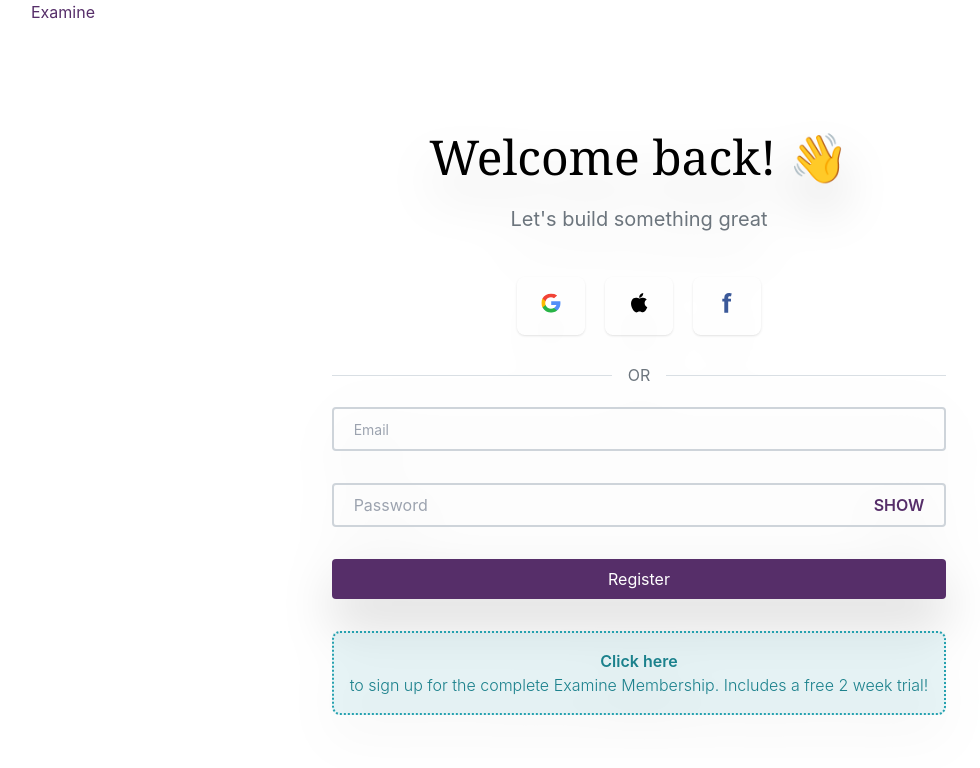
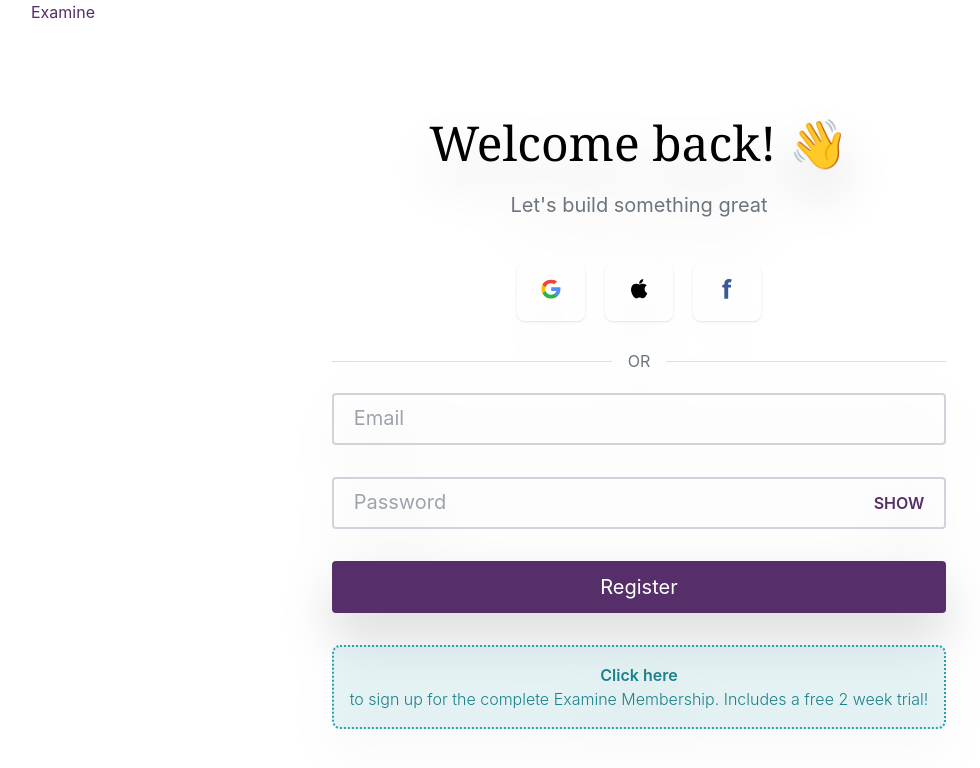
Before and after one commit to ejioguvictor/examine-task, a Next.js app: page /Login in a window 1280 px wide. Shown: the top 768 px of the page, without its empty margins (1-981 px from the left). Built offline with nearby package versions, Linux system fonts and the light colour scheme.

Commit message:
updated the login component

```diff
--- a/pages/Login/index.tsx
+++ b/pages/Login/index.tsx
@@ -28,26 +28,26 @@
 
           <form action="">
             <div className="w-full grid gap-8">
-              <div className="py-2 px-5 border-2 border-[#CED4DA] rounded hover:border-primary-color ">
+              <div className="py-2 px-5 border-2 border-[#CED4DA] rounded hover:border-primary-color lg:py-3">
                 <input
                   type="text"
                   placeholder="Email"
                   name="email"
-                  className="bg-transparent outline outline-0 focus:outline-none sm:text-sm"
+                  className="bg-transparent outline outline-0 focus:outline-none sm:text-sm lg:placeholder:text-xl"
 
                 />
               </div>
-              <div className="flex justify-between py-2 px-5 border-2 border-[#CED4DA] rounded hover:border-primary-color">
+              <div className="flex justify-between py-2 px-5 border-2 border-[#CED4DA] rounded hover:border-primary-color lg:py-3">
                 <input
                   type="text"
                   placeholder="Password"
                   name="password"
-                  className="bg-transparent w-5/6 outline outline-0 focus:outline-none "
+                  className="bg-transparent w-5/6 outline outline-0 focus:outline-none lg:placeholder:text-xl"
                 />
                 <span className="text-primary-color font-semibold">SHOW</span>
               </div>
               <div>
-                <button className="text-center w-full bg-primary-color py-2 px-5 text-white rounded">Register</button>
+                <button className="text-center w-full bg-primary-color py-2 px-5 text-white rounded lg:py-3 lg:text-xl">Register</button>
               </div>
 
               <Link href="#">
```
